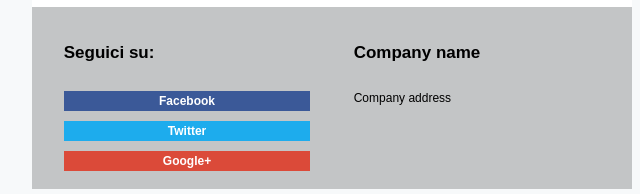
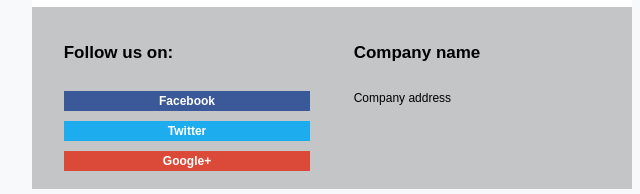
Before and after one commit to Flyaway87/responsive-newsletter, a plain HTML site: page index.html in a window 1280 px wide. Shown: the part 1217-1411 px from the top of the page, 308-948 px from the left. Drawn offline with Linux system fonts and the light colour scheme.

Commit message:
Update index.html

```diff
--- a/index.html
+++ b/index.html
@@ -194,7 +194,7 @@
                                                         <table class="contacts-table" border="0" cellspacing="0" cellpadding="0" align="center" width="90%">
                                                             <tr>
                                                                 <td class="social">
-                                                                    <h5>Seguici su:</h5>
+                                                                    <h5>Follow us on:</h5>
                                                                     <p>
                                                                         <a href="#" class="fb">&nbsp;&nbsp;Facebook&nbsp;&nbsp;</a>
                                                                         <a href="#" class="tw">&nbsp;&nbsp;Twitter&nbsp;&nbsp;</a>
```
